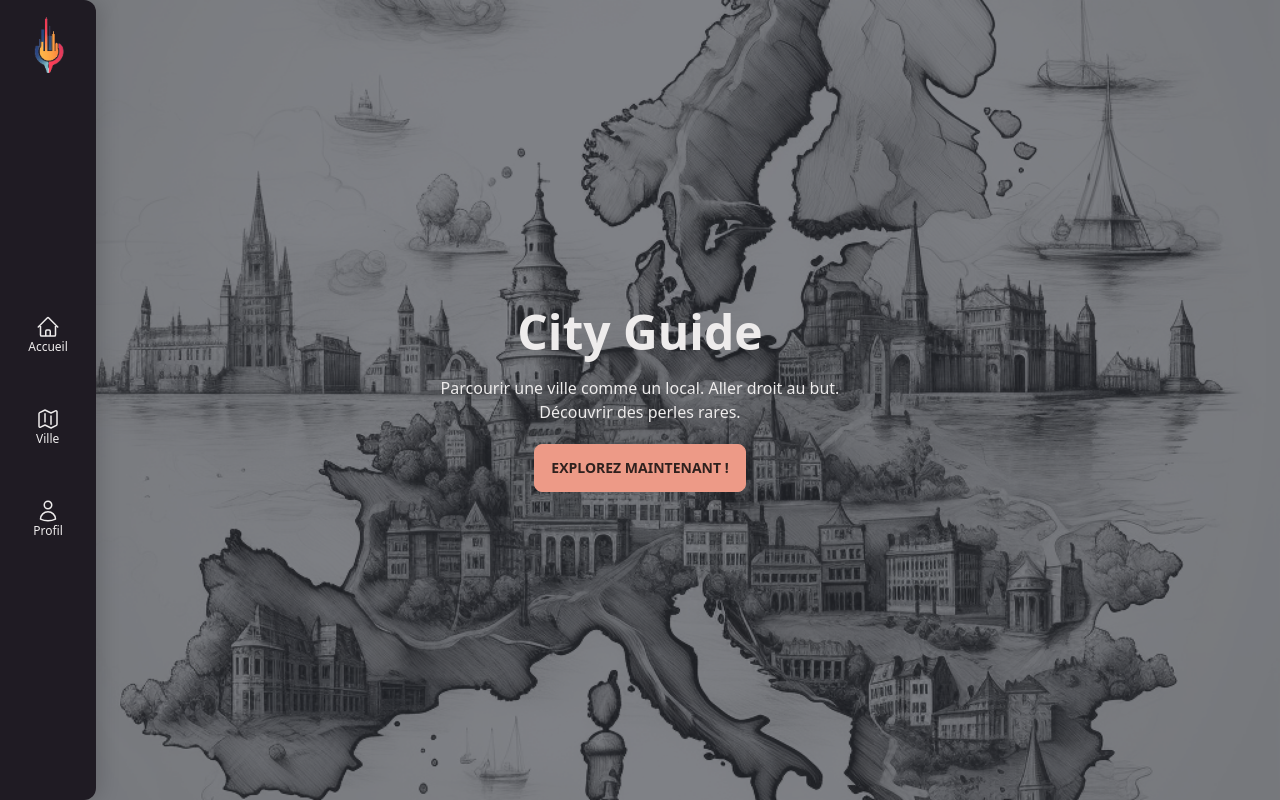
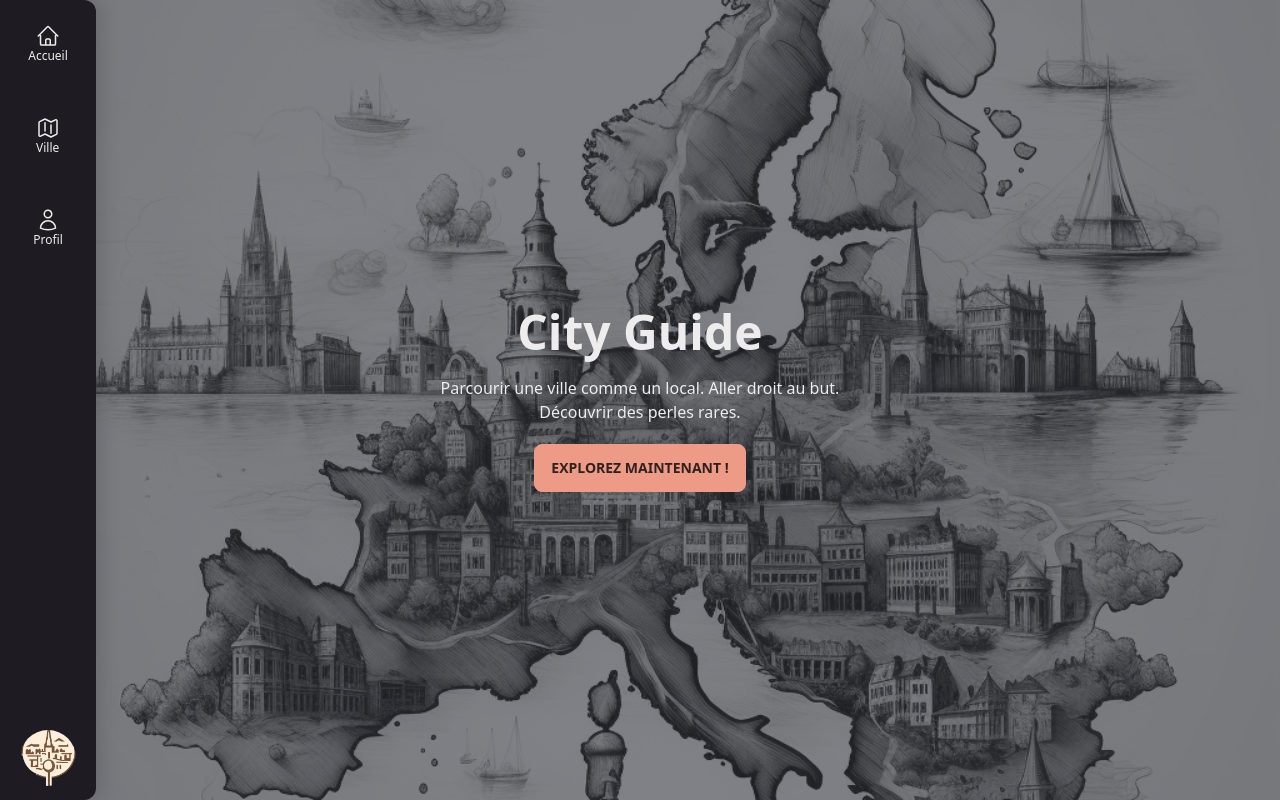
Before and after one commit to WildCodeSchool/2023-03-wns-keller-groupe3, a React (Create React App) app in the folder client/: page / in a window 1280 px wide. Built offline with nearby package versions, Linux system fonts and the light colour scheme.

Commit message:
change nav & logo

```diff
--- a/client/src/components/Nav.tsx
+++ b/client/src/components/Nav.tsx
@@ -4,11 +4,6 @@ import logo from "../assets/logo.png";
 export default function Sidebar() {
   return (
     <div className='z-10 fixed bottom-0 w-full h-14  md:fixed md:h-full md:menu bg-base-100 md:w-24 flex justify-between rounded-tl-xl rounded-tr-xl md:rounded-r-xl md:rounded-tl-none shadow-[5px_0px_20px_0px_#00000024]'>
-      <img
-        alt='logo'
-        className='hidden md:block md:mask mask-circle w-14 mx-auto'
-        src={logo}
-      />
       <ul className='flex items-center justify-center w-full md:flex-col'>
         <li className='rounded p-2 mr-10 md:mb-5 md:mr-0'>
           <Link to='/' className='flex flex-col items-center md:block'>
@@ -68,7 +63,13 @@ export default function Sidebar() {
           </Link>
         </li>
       </ul>
-      <div />
+      <div className='w-14 flex justify-center items-center mx-auto'>
+        <img
+          alt='logo'
+          className='hidden md:block md:mask mask-circle mx-auto'
+          src={logo}
+        />
+      </div>
     </div>
   );
 }
```
Also changed, not shown: client/src/assets/logo.png.
